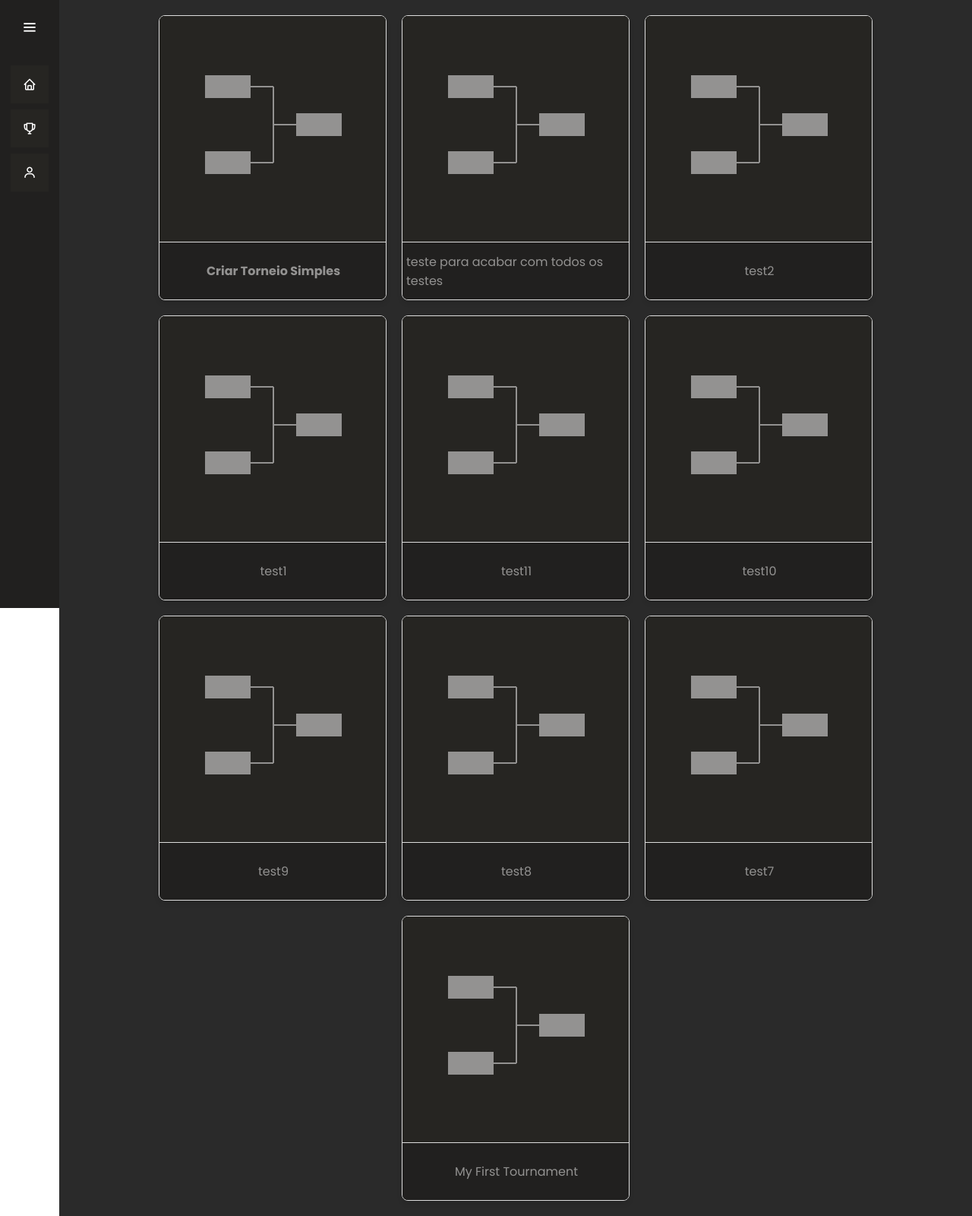
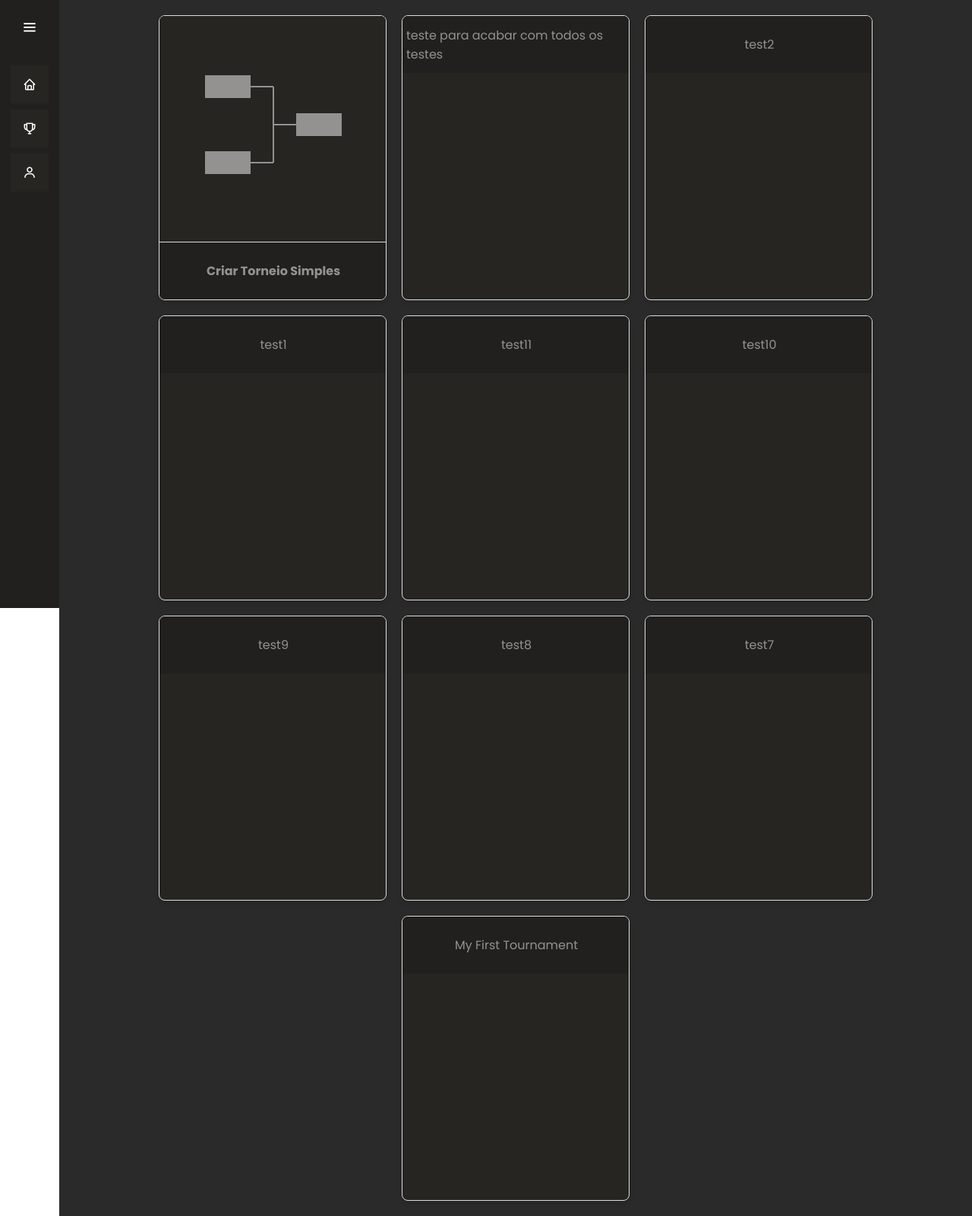
Before and after one commit to Gustavo-Vieira-Unasp/chess, a Django app: page /simple_tournament/ in a window 1280 px wide. Shown: the whole page at 76% size. Run offline with Django 5.2, Linux system fonts and the light colour scheme; data comes from the database, SQL or seed files in the repository; both versions use the stored data as it was after the commit.

Commit message:
0.0.0.0.0.0.0.0.015.1

```diff
--- a/app_simple_tournament/templates/app_simple_tournament.html
+++ b/app_simple_tournament/templates/app_simple_tournament.html
@@ -31,11 +31,6 @@ Simple Tournament
     <!-- Dynamically Generated Tournament Containers -->
     {% for tournament in tournaments %}
         <div class="container" onclick="location.href='#'">
-            <!-- Tournament Bracket Section -->
-            <div class="bracket-section">
-                {% include 'app_simple_tournament/svg/tournament_bracket.html' %}
-            </div>
-
             <!-- Text Section with Tournament Name -->
             <div class="text-section">
                 {{ tournament.name }}
```
Also changed, not shown: README.md, db.sqlite3.
